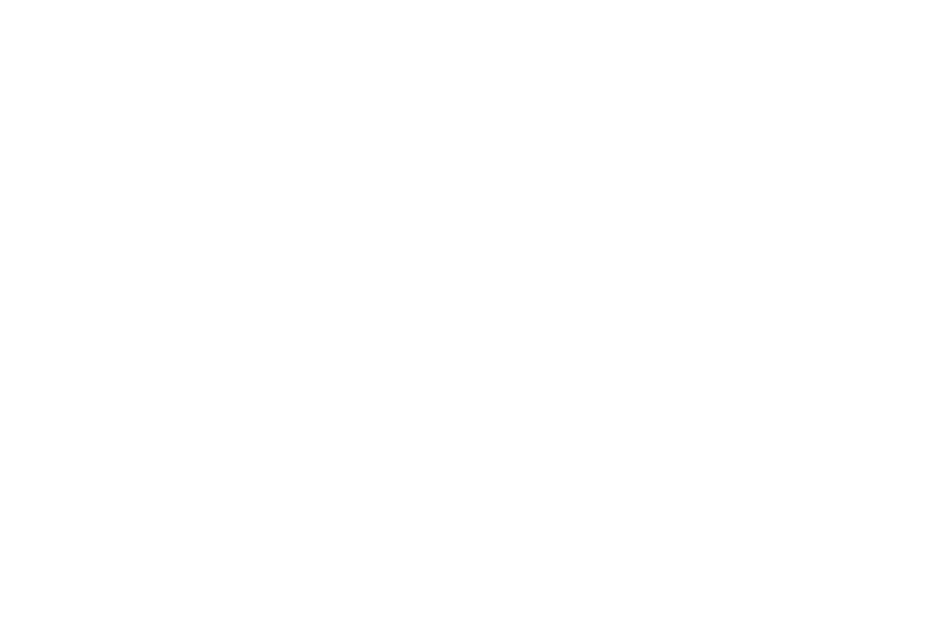
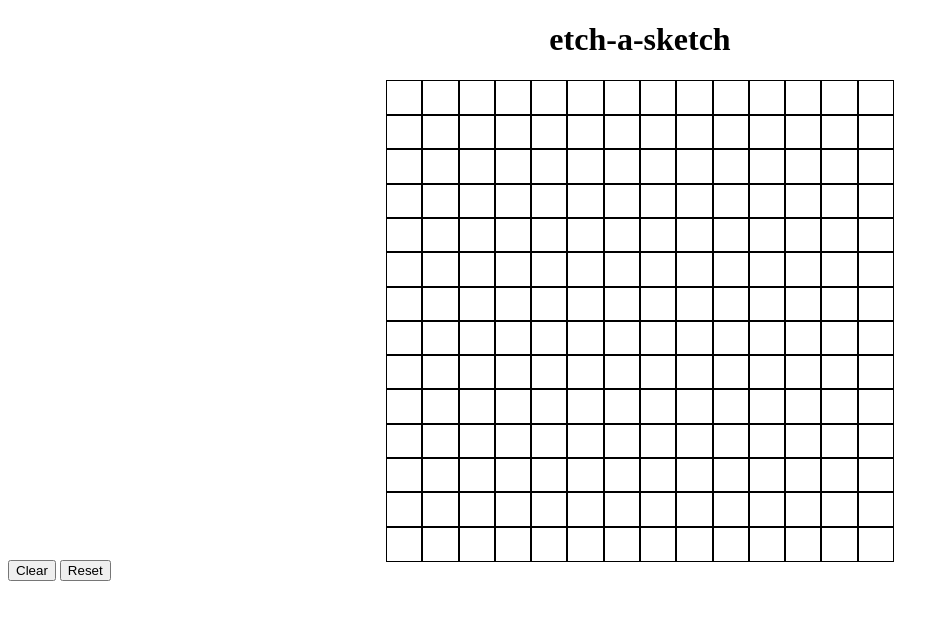
Before and after one commit to ypkulkar/etch-a-sketch, a plain HTML site: page index.html in a window 1280 px wide. Shown: the whole page, without its empty margins (0-949 px from the left). Drawn offline with Linux system fonts and the light colour scheme.

Commit message:
basic hovering - clear - reset done

```diff
--- /dev/null
+++ b/assets/style.css
@@ -0,0 +1,11 @@
+#main-heading{
+    text-align: center;
+}
+
+div{
+    text-align: center;
+}
+
+.inline{
+    display: inline-block;
+}
--- a/index.html
+++ b/index.html
@@ -1,4 +1,14 @@
 <!DOCTYPE html>
 <html>
-
+    <head>
+        <title>etch-a-sketch</title>
+        <link rel="stylesheet" type="text/css" href="assets/style.css">
+    </head>
+    <body>
+        <h1 id="main-heading">etch-a-sketch</h1>
+        <div id="container"></div>
+        <button id="clear-button" type="button">Clear</button>
+        <button id="reset-button" type="button">Reset</button>
+        <script src="scripts/main.js"></script>
+    </body>
 </html>
--- /dev/null
+++ b/scripts/main.js
@@ -0,0 +1,54 @@
+// Creates the entire grid
+
+function createDivs(numBox){
+    for(let i = 0; i < numBox; i++){
+        let vdiv = document.createElement("div");
+        vdiv.style.height = `${CONTAINER_HEIGHT/numBox}px`;
+
+        for(let i = 0; i < numBox; i++){
+            let hdiv = document.createElement("div");
+            hdiv.classList.add("inline");
+            hdiv.classList.add("target-divs");
+            hdiv.style.border = "1px solid black";
+            hdiv.style.height = `${CONTAINER_HEIGHT/numBox}px`;
+            hdiv.style.width = `${CONTAINER_WIDTH/numBox}px`;
+            vdiv.appendChild(hdiv);
+        }
+        con.appendChild(vdiv);
+    }
+
+
+    let hoverDivs = document.querySelectorAll(".target-divs");
+    let clearBtn = document.querySelector("#clear-button");
+
+    hoverDivs.forEach(tarDiv => {
+        tarDiv.addEventListener('mouseover',function(){
+            tarDiv.style.backgroundColor = 'purple';
+        });
+        clearBtn.addEventListener('click',function(){
+            tarDiv.style.backgroundColor = 'white';
+        })
+
+
+    });
+}
+
+function resetDivs(numBox){
+    while(con.firstChild){
+        con.removeChild(con.firstChild);
+    }
+    createDivs(numBox);
+}
+
+
+//Main
+const CONTAINER_HEIGHT = 480;
+const CONTAINER_WIDTH = 480;
+let con = document.querySelector("#container");
+createDivs(14);
+
+let resetBtn = document.querySelector("#reset-button");
+resetBtn.addEventListener('click',function(){
+    numBox = prompt("How many boxes in each row? ",'');
+    resetDivs(numBox);
+})
```
